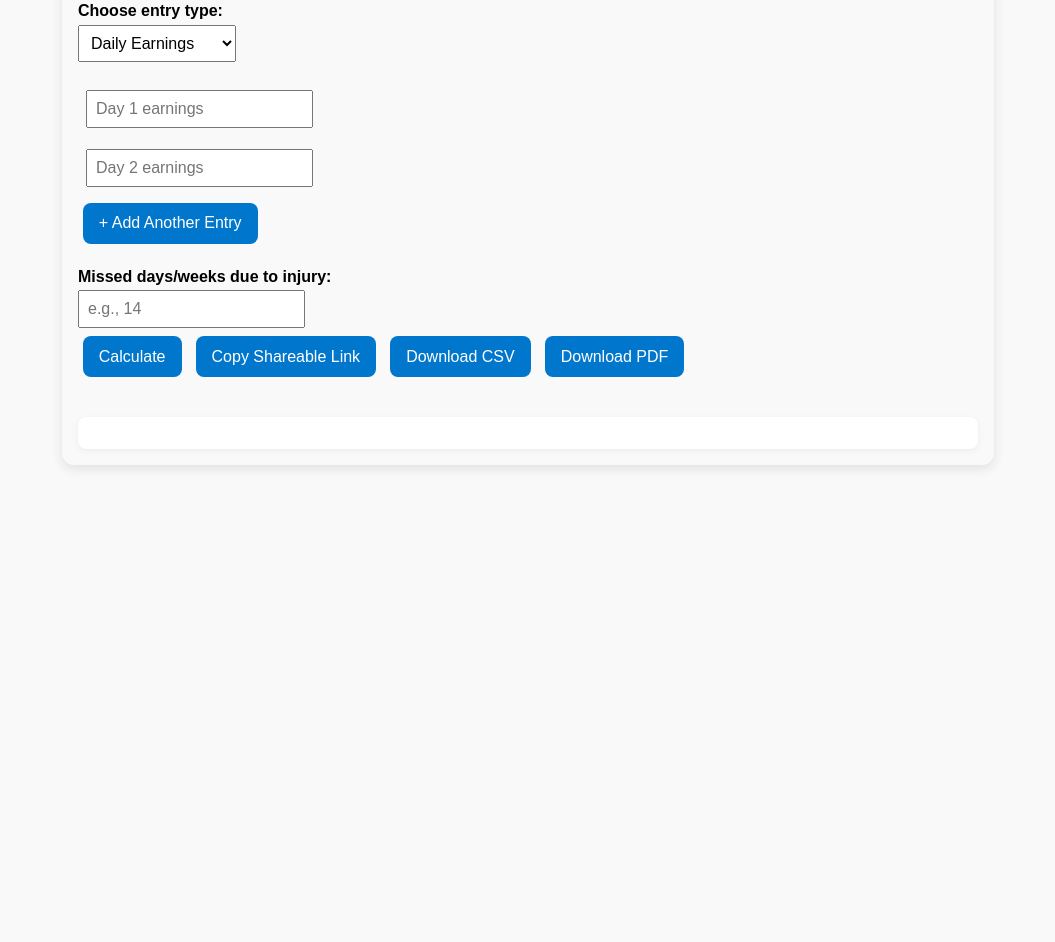
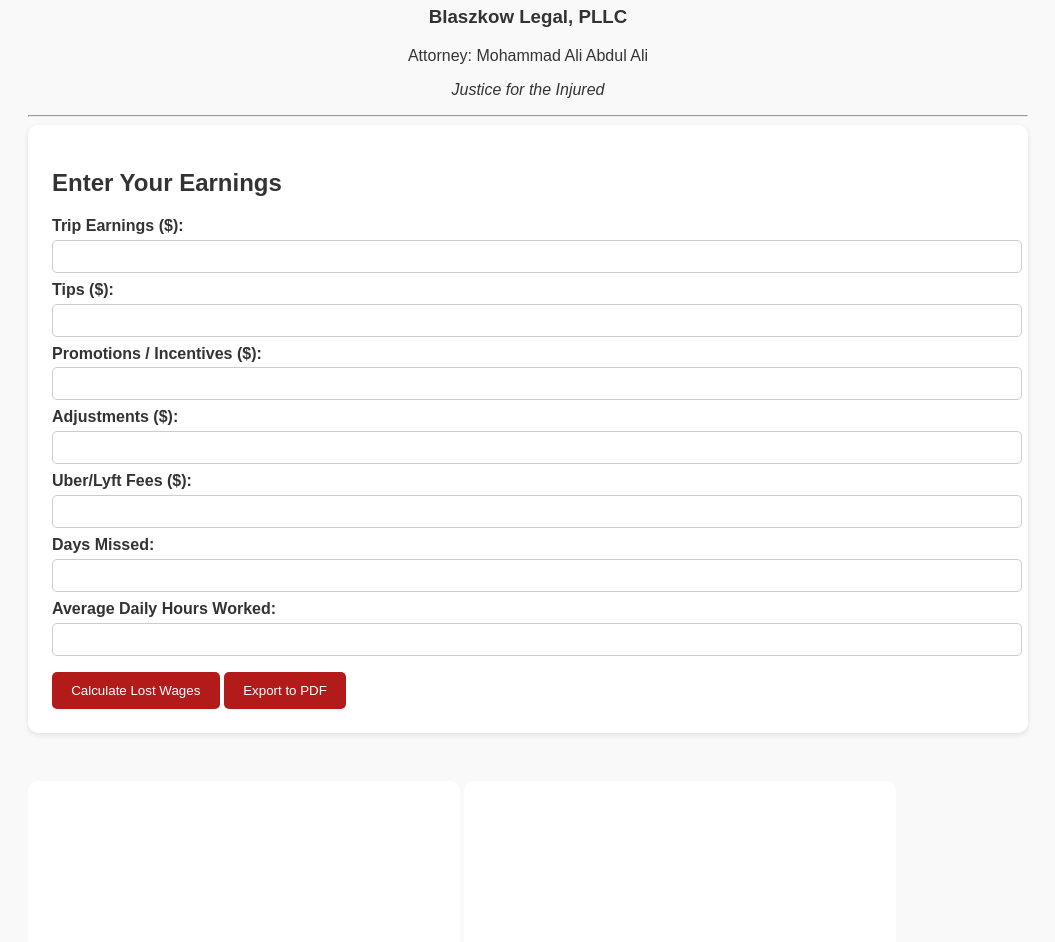
Before and after one commit to mohammadaliabdulali-a11y/lost-wages-calculator2, a plain HTML site: page index.html in a window 1280 px wide. Shown: the part 126-1068 px from the top of the page, without its empty margins (112-1167 px from the left). Before the commit the page ends 800 px from the top, so only its background shows below. Drawn offline with nearby package versions, Linux system fonts and the light colour scheme.

Commit message:
Update index.html

```diff
--- a/index.html
+++ b/index.html
@@ -1,226 +1,191 @@
 <!DOCTYPE html>
 <html lang="en">
 <head>
-  <meta charset="UTF-8" />
-  <meta name="viewport" content="width=device-width, initial-scale=1.0"/>
-  <title>Lost Wages Calculator – Gig Workers</title>
+  <meta charset="UTF-8">
+  <meta name="viewport" content="width=device-width, initial-scale=1.0">
+  <title>Lost Wages Calculator – Blaszkow Legal</title>
+  <script src="https://cdn.jsdelivr.net/npm/chart.js"></script>
+  <script src="https://cdnjs.cloudflare.com/ajax/libs/jspdf/2.5.1/jspdf.umd.min.js"></script>
   <style>
     body {
       font-family: Arial, sans-serif;
-      max-width: 900px;
+      max-width: 1000px;
       margin: 2rem auto;
       padding: 1rem;
       background: #f9f9f9;
-      border-radius: 12px;
-      box-shadow: 0 4px 12px rgba(0,0,0,0.1);
+      color: #333;
+    }
+    header, footer {
+      text-align: center;
     }
     h1 {
-      text-align: center;
-      color: #333;
+      margin-top: 0.5rem;
+    }
+    form {
+      background: #fff;
+      padding: 1.5rem;
+      border-radius: 10px;
+      box-shadow: 0 2px 5px rgba(0,0,0,0.1);
+      margin-bottom: 2rem;
     }
     label {
+      display: block;
+      margin-top: 0.5rem;
       font-weight: bold;
-      margin-top: 1rem;
-      display: block;
     }
-    input, select {
+    input {
+      width: 100%;
       padding: 0.5rem;
       margin-top: 0.3rem;
-      font-size: 1rem;
-    }
-    table {
-      width: 100%;
-      border-collapse: collapse;
-      margin-top: 1rem;
-    }
-    table td {
-      padding: 0.5rem;
+      border: 1px solid #ccc;
+      border-radius: 5px;
     }
     button {
-      margin: 0.5rem 0.3rem;
-      padding: 0.7rem 1rem;
-      font-size: 1rem;
+      margin-top: 1rem;
+      padding: 0.7rem 1.2rem;
+      background: #b31b1b;
+      color: #fff;
       border: none;
-      border-radius: 8px;
-      background: #0077cc;
-      color: white;
+      border-radius: 5px;
       cursor: pointer;
     }
     button:hover {
-      background: #005fa3;
+      background: #8a1414;
     }
-    .results {
-      margin-top: 2rem;
+    canvas {
+      background: #fff;
       padding: 1rem;
-      background: white;
-      border-radius: 8px;
-      box-shadow: 0 2px 6px rgba(0,0,0,0.05);
-    }
-    .results p {
-      margin: 0.5rem 0;
-      font-size: 1.1rem;
+      border-radius: 10px;
+      margin-top: 1rem;
     }
   </style>
 </head>
 <body>
-  <h1>Lost Wages Calculator (Gig Workers)</h1>
+  <!-- Header -->
+  <header>
+    <img src="new%20BLEGAL%20logo.jpg" alt="Blaszkow Legal Logo" style="max-height:120px;">
+    <h1>Lost Wages Calculator – Gig Workers</h1>
+    <h3>Blaszkow Legal, PLLC</h3>
+    <p>Attorney: Mohammad Ali Abdul Ali</p>
+    <p><em>Justice for the Injured</em></p>
+    <hr>
+  </header>
 
-  <label for="mode">Choose entry type:</label>
-  <select id="mode" onchange="switchMode()">
-    <option value="daily">Daily Earnings</option>
-    <option value="weekly">Weekly Earnings</option>
-  </select>
+  <!-- Calculator Form -->
+  <form id="wagesForm">
+    <h2>Enter Your Earnings</h2>
 
-  <table id="earningsTable">
-    <tr>
-      <td><input type="number" placeholder="Day 1 earnings"></td>
-    </tr>
-  </table>
+    <label for="trips">Trip Earnings ($):</label>
+    <input type="number" id="trips" step="0.01">
 
-  <button onclick="addRow()">+ Add Another Entry</button>
-  <br>
+    <label for="tips">Tips ($):</label>
+    <input type="number" id="tips" step="0.01">
 
-  <label for="missed">Missed days/weeks due to injury:</label>
-  <input type="number" id="missed" placeholder="e.g., 14">
+    <label for="promotions">Promotions / Incentives ($):</label>
+    <input type="number" id="promotions" step="0.01">
 
-  <br>
-  <button onclick="calculate()">Calculate</button>
-  <button onclick="shareLink()">Copy Shareable Link</button>
-  <button onclick="downloadCSV()">Download CSV</button>
-  <button onclick="downloadPDF()">Download PDF</button>
+    <label for="adjustments">Adjustments ($):</label>
+    <input type="number" id="adjustments" step="0.01">
 
-  <div class="results" id="results"></div>
+    <label for="fees">Uber/Lyft Fees ($):</label>
+    <input type="number" id="fees" step="0.01">
 
-  <script src="https://cdnjs.cloudflare.com/ajax/libs/jspdf/2.5.1/jspdf.umd.min.js"></script>
+    <label for="daysMissed">Days Missed:</label>
+    <input type="number" id="daysMissed">
+
+    <label for="avgPerDay">Average Daily Hours Worked:</label>
+    <input type="number" id="avgPerDay">
+
+    <button type="button" onclick="calculateWages()">Calculate Lost Wages</button>
+    <button type="button" onclick="exportPDF()">Export to PDF</button>
+  </form>
+
+  <!-- Results -->
+  <div id="results"></div>
+
+  <!-- Charts -->
+  <canvas id="pieChart" width="400" height="200"></canvas>
+  <canvas id="lineChart" width="400" height="200"></canvas>
+
+  <!-- Footer -->
+  <footer>
+    <hr>
+    <p>Created by Blaszkow Legal, PLLC</p>
+    <p>Attorney: Mohammad Ali Abdul Ali</p>
+    <p>⚖️ This calculator is for estimation purposes only. For legal advice, please contact our office directly.</p>
+  </footer>
 
   <script>
-    let mode = "daily"; // default
+    let chart1, chart2;
 
-    function switchMode() {
-      mode = document.getElementById("mode").value;
-      document.getElementById("earningsTable").innerHTML = "";
-      addRow();
-    }
+    function calculateWages() {
+      const trips = parseFloat(document.getElementById('trips').value) || 0;
+      const tips = parseFloat(document.getElementById('tips').value) || 0;
+      const promotions = parseFloat(document.getElementById('promotions').value) || 0;
+      const adjustments = parseFloat(document.getElementById('adjustments').value) || 0;
+      const fees = parseFloat(document.getElementById('fees').value) || 0;
+      const daysMissed = parseInt(document.getElementById('daysMissed').value) || 0;
+      const avgPerDay = parseFloat(document.getElementById('avgPerDay').value) || 0;
 
-    function addRow(value="") {
-      const table = document.getElementById("earningsTable");
-      const row = table.insertRow(-1);
-      const cell = row.insertCell(0);
-      const label = mode === "daily" ? "Day" : "Week";
-      cell.innerHTML = `<input type="number" placeholder="${label} ${table.rows.length} earnings" value="${value}">`;
-    }
+      const net = trips + tips + promotions + adjustments - fees;
+      const avgDailyEarnings = avgPerDay > 0 ? net / avgPerDay : net / 7;
+      const lostWages = avgDailyEarnings * daysMissed;
 
-    function calculate() {
-      const inputs = document.querySelectorAll("#earningsTable input");
-      let values = [];
-      inputs.forEach(inp => {
-        if (inp.value) values.push(parseFloat(inp.value));
+      document.getElementById('results').innerHTML = `
+        <h3>Results</h3>
+        <p><strong>Net Payout:</strong> $${net.toFixed(2)}</p>
+        <p><strong>Average Daily Earnings:</strong> $${avgDailyEarnings.toFixed(2)}</p>
+        <p><strong>Lost Wages:</strong> $${lostWages.toFixed(2)}</p>
+      `;
+
+      // Update Pie Chart
+      const pieData = [trips, tips, promotions, adjustments, fees];
+      if (chart1) chart1.destroy();
+      chart1 = new Chart(document.getElementById('pieChart'), {
+        type: 'pie',
+        data: {
+          labels: ['Trips', 'Tips', 'Promotions', 'Adjustments', 'Fees'],
+          datasets: [{
+            data: pieData,
+            backgroundColor: ['#4caf50','#2196f3','#ff9800','#9c27b0','#f44336']
+          }]
+        }
       });
 
-      if (values.length === 0) {
-        document.getElementById("results").innerHTML = "<p>Please enter at least one entry.</p>";
-        return;
-      }
-
-      let total = values.reduce((a,b) => a+b, 0);
-      let entries = values.length;
-      let avgPerEntry = total / entries;
-
-      let avgDay, avgWeek, avgMonth, avgYear;
-      if (mode === "daily") {
-        avgDay = avgPerEntry;
-        avgWeek = avgDay * 7;
-      } else {
-        avgWeek = avgPerEntry;
-        avgDay = avgWeek / 7;
-      }
-      avgMonth = avgDay * 30.42;
-      avgYear = avgDay * 365;
-
-      let missed = parseInt(document.getElementById("missed").value) || 0;
-      let lostWages = missed * (mode === "daily" ? avgDay : avgWeek);
-
-      document.getElementById("results").innerHTML = `
-        <p><strong>Entries Entered:</strong> ${entries}</p>
-        <p><strong>Total Earnings:</strong> $${total.toFixed(2)}</p>
-        <p><strong>Average Per Day:</strong> $${avgDay.toFixed(2)}</p>
-        <p><strong>Average Per Week:</strong> $${avgWeek.toFixed(2)}</p>
-        <p><strong>Estimated Per Month:</strong> $${avgMonth.toFixed(2)}</p>
-        <p><strong>Estimated Per Year:</strong> $${avgYear.toFixed(2)}</p>
-        <p><strong>Missed Time (${missed} ${mode === "daily" ? "days" : "weeks"}):</strong> $${lostWages.toFixed(2)}</p>
-      `;
-    }
-
-    function shareLink() {
-      const inputs = document.querySelectorAll("#earningsTable input");
-      let values = [];
-      inputs.forEach(inp => {
-        if (inp.value) values.push(inp.value);
-      });
-      if (values.length === 0) {
-        alert("Please enter earnings first.");
-        return;
-      }
-      let missed = document.getElementById("missed").value || 0;
-      let url = window.location.origin + window.location.pathname + "?mode=" + mode + "&data=" + values.join(",") + "&missed=" + missed;
-      navigator.clipboard.writeText(url).then(() => {
-        alert("Shareable link copied!");
+      // Update Line Chart (just simulate categories as timeline)
+      if (chart2) chart2.destroy();
+      chart2 = new Chart(document.getElementById('lineChart'), {
+        type: 'line',
+        data: {
+          labels: ['Trips','Tips','Promotions','Adjustments','Fees'],
+          datasets: [{
+            label: 'Earnings Breakdown',
+            data: pieData,
+            borderColor: '#2196f3',
+            fill: false,
+            tension: 0.1
+          }]
+        }
       });
     }
 
-    function downloadCSV() {
-      const inputs = document.querySelectorAll("#earningsTable input");
-      let values = [];
-      inputs.forEach((inp,i) => {
-        if (inp.value) values.push([mode + " " + (i+1), inp.value]);
-      });
-      if (values.length === 0) {
-        alert("No data to export");
-        return;
-      }
-      let csv = "Entry,Earnings\\n";
-      values.forEach(row => {
-        csv += row.join(",") + "\\n";
-      });
-      const blob = new Blob([csv], { type: "text/csv" });
-      const url = URL.createObjectURL(blob);
-      const a = document.createElement("a");
-      a.href = url;
-      a.download = "lost_wages.csv";
-      a.click();
-    }
-
-    async function downloadPDF() {
+    async function exportPDF() {
       const { jsPDF } = window.jspdf;
       const doc = new jsPDF();
-      doc.text("Lost Wages Calculation", 10, 10);
-      const resultsText = document.getElementById("results").innerText.split("\\n");
-      let y = 20;
-      resultsText.forEach(line => {
+
+      doc.setFontSize(16);
+      doc.text("Blaszkow Legal, PLLC", 10, 20);
+      doc.text("Attorney: Mohammad Ali Abdul Ali", 10, 30);
+      doc.text("Lost Wages Calculator Report", 10, 40);
+
+      const results = document.getElementById('results').innerText.split("\n");
+      let y = 60;
+      results.forEach(line => {
         doc.text(line, 10, y);
         y += 10;
       });
-      doc.save("lost_wages.pdf");
-    }
 
-    // Load from URL params
-    window.onload = function() {
-      const params = new URLSearchParams(window.location.search);
-      if (params.has("mode")) {
-        document.getElementById("mode").value = params.get("mode");
-        mode = params.get("mode");
-      }
-      if (params.has("data")) {
-        const arr = params.get("data").split(",");
-        document.getElementById("earningsTable").innerHTML = "";
-        arr.forEach(v => addRow(v));
-      } else {
-        addRow();
-      }
-      if (params.has("missed")) {
-        document.getElementById("missed").value = params.get("missed");
-      }
-      if (params.has("data")) calculate();
+      doc.save("Lost_Wages_Report.pdf");
     }
   </script>
 </body>
```
